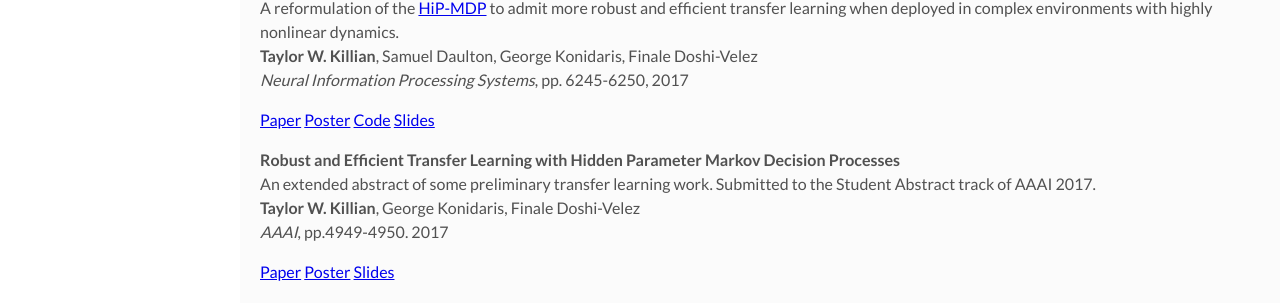
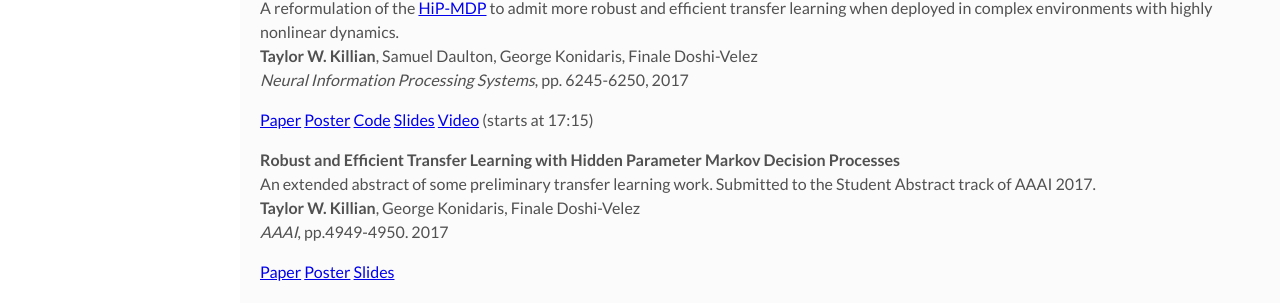
Before and after one commit to twkillian/twkillian.github.io, a Jekyll site: the page built from index.html, in a window 1280 px wide and 1380 px high. Shown: the part 783-1086 px from the top of the window. Built offline with Jekyll 4.4.1, drawn with Linux system fonts in a browser that asks for light colours; nearby versions of some CDN libraries; the list of posts is cut into pages by our own code.

Commit message:
Added link to NIPS Oral livestream

```diff
--- a/index.html
+++ b/index.html
@@ -69,6 +69,7 @@ layout: main
               class="btn btn-default">Code</a>
               <a href="/talks/hip-mdp_NIPS17.pdf"
               class="btn btn-default">Slides</a>
+              <a href="https://www.facebook.com/nipsfoundation/videos/1554741347950432/" class="btn btn-default">Video</a> (starts at 17:15)
             </div>
           </p>
           <p>
```
